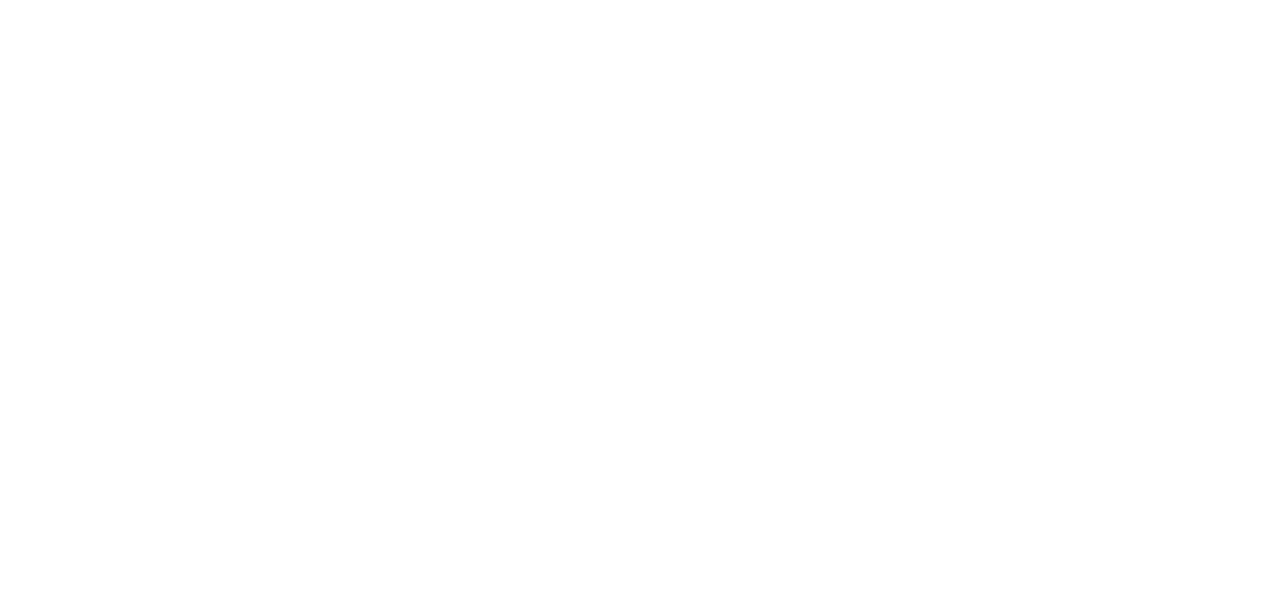
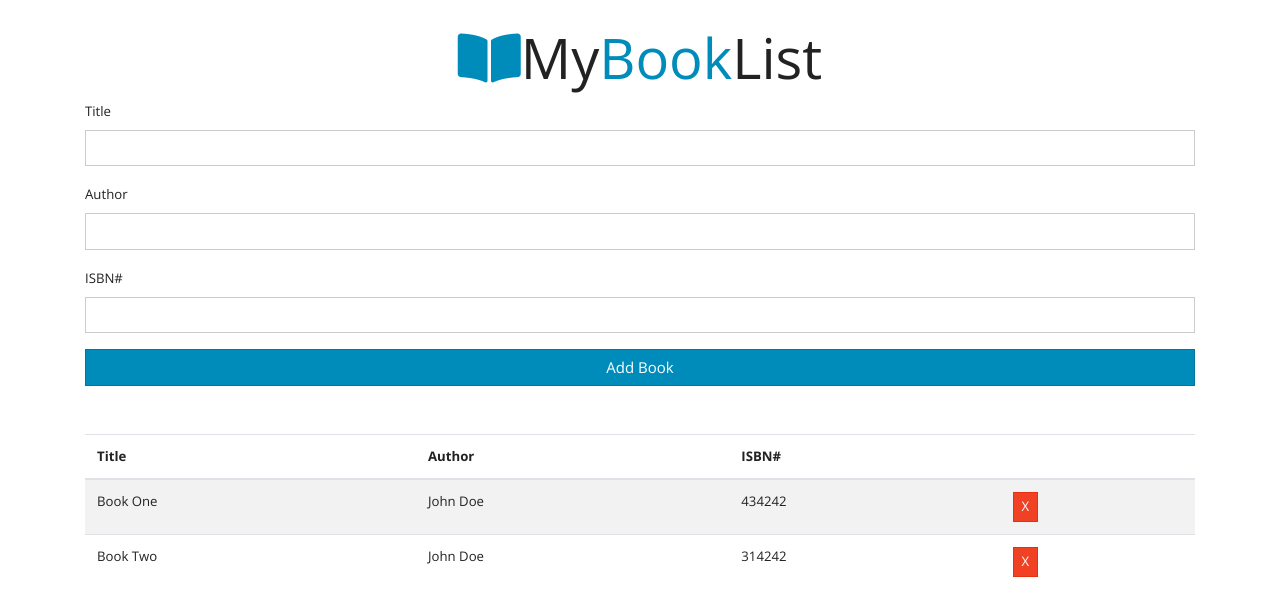
Before and after one commit to Novianto778/vanilla-booklist, a plain HTML site: page index.html in a window 1280 px wide. Drawn offline with nearby package versions, Linux system fonts and the light colour scheme.

Commit message:
UI, class Books, class UI, and display books

```diff
--- a/index.html
+++ b/index.html
@@ -1,14 +1,57 @@
 <!DOCTYPE html>
 <html lang="en">
   <head>
-  <meta charset="UTF-8">
-  <meta name="viewport" content="width=device-width, initial-scale=1.0">
-  <link rel="stylesheet" href="/css/bootstrap.min.css">
-  <script src="https://use.fontawesome.com/e93ab4cbfc.js"></script>
+    <meta charset="UTF-8" />
+    <meta name="viewport" content="width=device-width, initial-scale=1.0" />
+    <link
+      rel="stylesheet"
+      href="https://cdnjs.cloudflare.com/ajax/libs/font-awesome/5.13.1/css/all.min.css"
+      integrity="sha256-2XFplPlrFClt0bIdPgpz8H7ojnk10H69xRqd9+uTShA="
+      crossorigin="anonymous"
+    />
+    <link rel="stylesheet" href="/css/bootstrap.min.css" />
     <title>Document</title>
   </head>
   <body>
+    <div class="container mt-4">
+      <h1 class="display-4 text-center">
+        <i class="fas fa-book-open text-primary"></i>My<span
+          class="text-primary"
+          >Book</span
+        >List
+      </h1>
+      <form id="book-form">
+        <div class="form-group">
+          <label for="title">Title</label
+          ><input type="text" id="title" class="form-control" />
+        </div>
+      </form>
+      <form id="book-form">
+        <div class="form-group">
+          <label for="author">Author</label
+          ><input type="text" id="author" class="form-control" />
+        </div>
+      </form>
+      <form id="book-form">
+        <div class="form-group">
+          <label for="isbn">ISBN#</label
+          ><input type="text" id="isbn" class="form-control" />
+        </div>
+      </form>
+      <input type="submit" value="Add Book" class="btn btn-primary btn-block" />
 
+      <table class="table table-striped mt-5">
+        <thead>
+          <tr>
+            <th>Title</th>
+            <th>Author</th>
+            <th>ISBN#</th>
+            <th></th>
+          </tr>
+        </thead>
+        <tbody id="book-list"></tbody>
+      </table>
+    </div>
     <script src="script.js"></script>
   </body>
 </html>
--- a/script.js
+++ b/script.js
@@ -0,0 +1,53 @@
+// Book Class: Pepresents a Book
+class Book {
+  constructor(title, author, isbn) {
+    this.title = title;
+    this.author = author;
+    this.isbn = isbn;
+  }
+}
+
+// UI Class: Handle UI Tasks
+class UI {
+  static displayBooks() {
+    const StoredBooks = [
+      {
+        title: "Book One",
+        author: "John Doe",
+        isbn: "434242",
+      },
+      {
+        title: "Book Two",
+        author: "John Doe",
+        isbn: "314242",
+      },
+    ];
+
+    const books = StoredBooks;
+
+    books.forEach((book) => UI.addBookToList(book));
+  }
+
+  static addBookToList(book) {
+    const list = document.querySelector("#book-list");
+
+    const row = document.createElement("tr");
+    row.innerHTML = `
+    <td>${book.title}</td>
+    <td>${book.author}</td>
+    <td>${book.isbn}</td>
+    <td><a href="#" class="btn btn-danger btn-sm delete">X</a></td>
+    `;
+
+    list.appendChild(row)
+  }
+}
+
+// Store Class: Handles Storage
+
+// Event: Display Books
+document.addEventListener('DOMContentLoaded', UI.displayBooks)
+
+// Event: Add a Book
+
+// Event: Remove a Book
```
Lines whose indentation alone changed are shown as unchanged.
